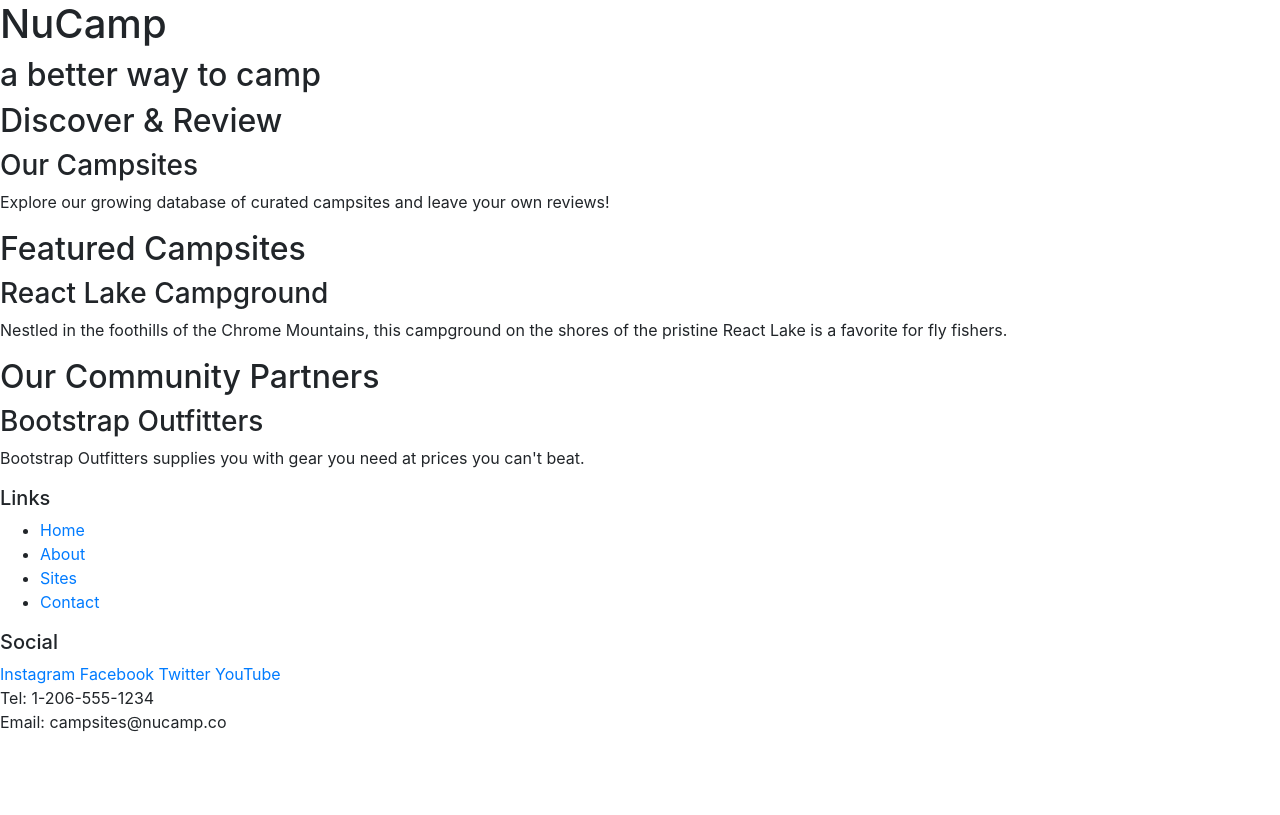
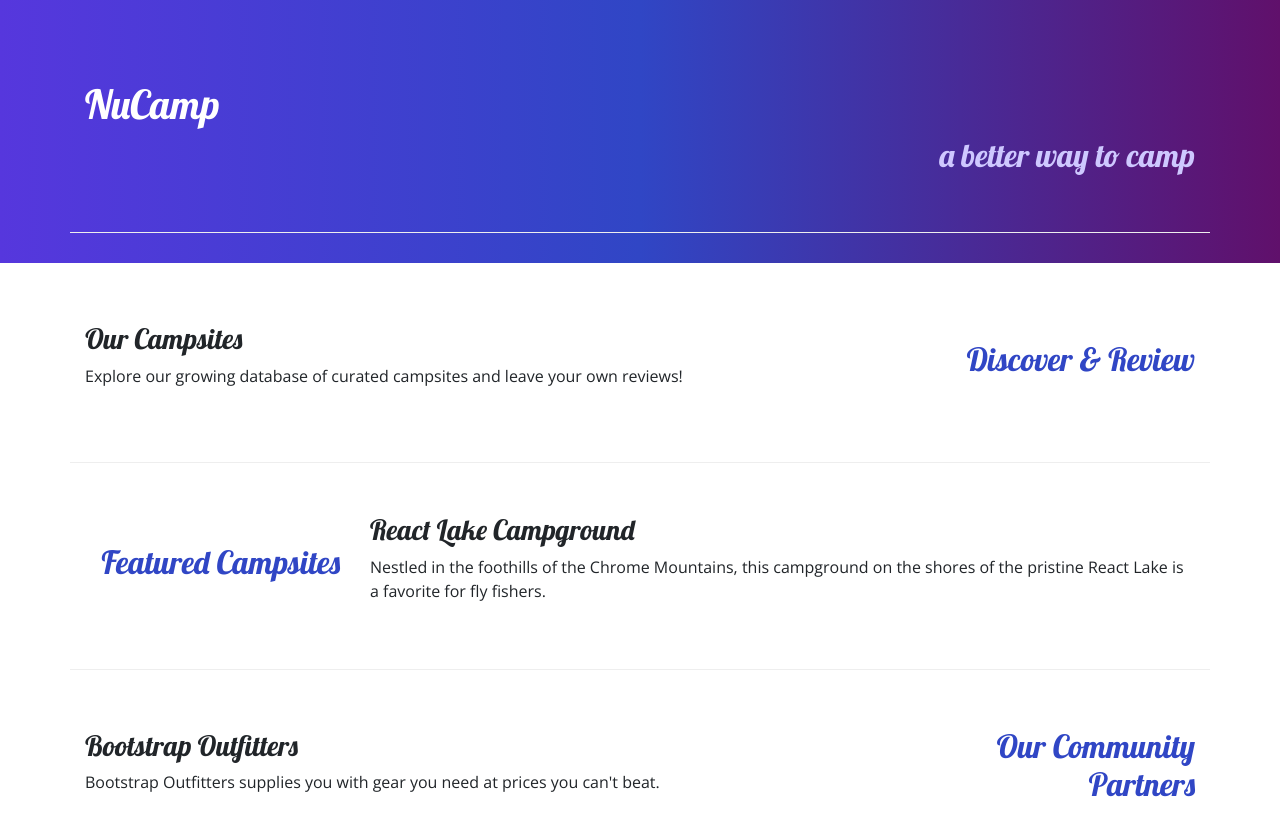
Before and after one commit to tatumtots/Nucampsite_Standard, a website: page index.html in a window 1280 px wide. Shown: the top 815 px of the page. Drawn offline with nearby package versions, Linux system fonts and the light colour scheme.

```diff
--- /dev/null
+++ b/css/styles.css
@@ -0,0 +1,37 @@
+body {
+    font-family: "Open Sans", sans-serif;
+}
+
+h1, h2, h3 {
+    font-family: "Lobster", cursive;
+}
+
+h2{
+    color: #3046C5;
+}
+
+header h2{
+    color: #CEC8FF;
+}
+
+footer{
+    background-image: linear-gradient(#cec8ff, white);
+    padding: 20px 0;
+}
+
+.jumbotron{
+    margin:0;
+    padding: 30px;
+    background-image: linear-gradient(to right, #5637dd, #3046C5, #60106b);
+    color: white;
+}
+
+.row-content{
+    padding: 50px 0;
+    border-bottom: 1px ridge;
+    min-height: 200px;
+}
+
+.navbar{
+    background-color: #901cad;
+}
--- a/index.html
+++ b/index.html
@@ -8,56 +8,85 @@
        <!-- Bootstrap CSS -->
        <link rel="stylesheet" href="node_modules/bootstrap/dist/css/bootstrap.min.css" />
 
+       <!-- Additional CSS must be placed after Bootstrap CSS -->
+    <link rel="stylesheet" href="https://fonts.googleapis.com/css?family=Lobster|Open+Sans" />
+    <link rel="stylesheet" href="css/styles.css" />
+
     <title>NuCamp: A Better Way To Camp</title>
 </head>
 
 <body>
 
-    <header>
-        <div>
+    <header class="jumbotron jumbotron-fluid">
+        <div class="container">
+            <div class="row row-content align-items-center">
+                <div class="col">
                     <h1>NuCamp</h1>
-            <h2>a better way to camp</h2>
+                    <h2 class="text-sm-right">a better way to camp</h2>
+                </div>
+            </div>
         </div>
     </header>
 
-    <div>
-        <h2>Discover & Review</h2>
+    <div class="container">
+
+        <div class="row row-content align-items-center">
+            <div class="col-sm-4 order-sm-last col-md-3">
+                <h2 class="text-sm-right">Discover & Review</h2>
+            </div>
+            <div class="col">
                 <h3>Our Campsites</h3>
-        <p>Explore our growing database of curated campsites and leave your own reviews!</p>
+                <p class="d-none d-sm-block">Explore our growing database of curated campsites and leave your own reviews!</p>
+            </div>
         </div>
 
-    <div>
-        <h2>Featured Campsites</h2>
+
+        <div class="row row-content align-items-center">
+            <div class="col-sm-4 col-md-3">
+                <h2 class="text-sm-right">Featured Campsites</h2>
+            </div>
+            <div class="col">
                 <h3>React Lake Campground</h3>
-        <p>Nestled in the foothills of the Chrome Mountains, this campground on the shores of the pristine React Lake is a favorite for fly fishers.</p>
+                <p class="d-none d-sm-block">Nestled in the foothills of the Chrome Mountains, this campground on the shores of the pristine React Lake is a favorite for fly fishers.</p>
+            </div>
         </div>
 
-    <div>
-        <h2>Our Community Partners</h2>
+        <div class="row row-content align-items-center">
+            <div class="col-sm-4 order-sm-last col-md-3">
+                <h2 class="text-sm-right">Our Community Partners</h2>
+            </div>
+            <div class="col">
                 <h3>Bootstrap Outfitters</h3>
-        <p>Bootstrap Outfitters supplies you with gear you need at prices you can't beat.</p>
+                <p class="d-none d-sm-block">Bootstrap Outfitters supplies you with gear you need at prices you can't beat.</p>
+            </div>
+            </div>
+
     </div>
 
     <footer>
-        <div>
+        <div class="container">
+            <div class="row row-content align-items-center">
+        <div class="col-4 col-sm-2 offset-1">
             <h5>Links</h5>
-            <ul>
+            <ul class="list-unstyled">
                 <li><a href="#">Home</a></li>
-                <li><a href="#">About</a></li>
+                <li><a href="aboutus.html">About</a></li>
                 <li><a href="#">Sites</a></li>
                 <li><a href="#">Contact</a></li>
             </ul>
         </div>
-        <div>
+        <div class="col-6 col-sm-5 text-center">
             <h5>Social</h5>
             <a href="http://instagram.com/">Instagram</a>
             <a href="http://facebook.com/">Facebook</a>
             <a href="http://twitter.com/">Twitter</a>
             <a href="http://youtube.com/">YouTube</a>
         </div>
-        <div>
+        <div class="col-sm-4 text-center">
             Tel: 1-206-555-1234<br />
             Email: campsites@nucamp.co
+        </div>
+        </div>
         </div>
     </footer>
         <!-- jQuery must come first, then Popper.js, then the Bootstrap JavaScript plugins.-->
```
Also changed, not shown: aboutus.html (added, +99 -0 lines). Lines whose indentation alone changed are shown as unchanged.
